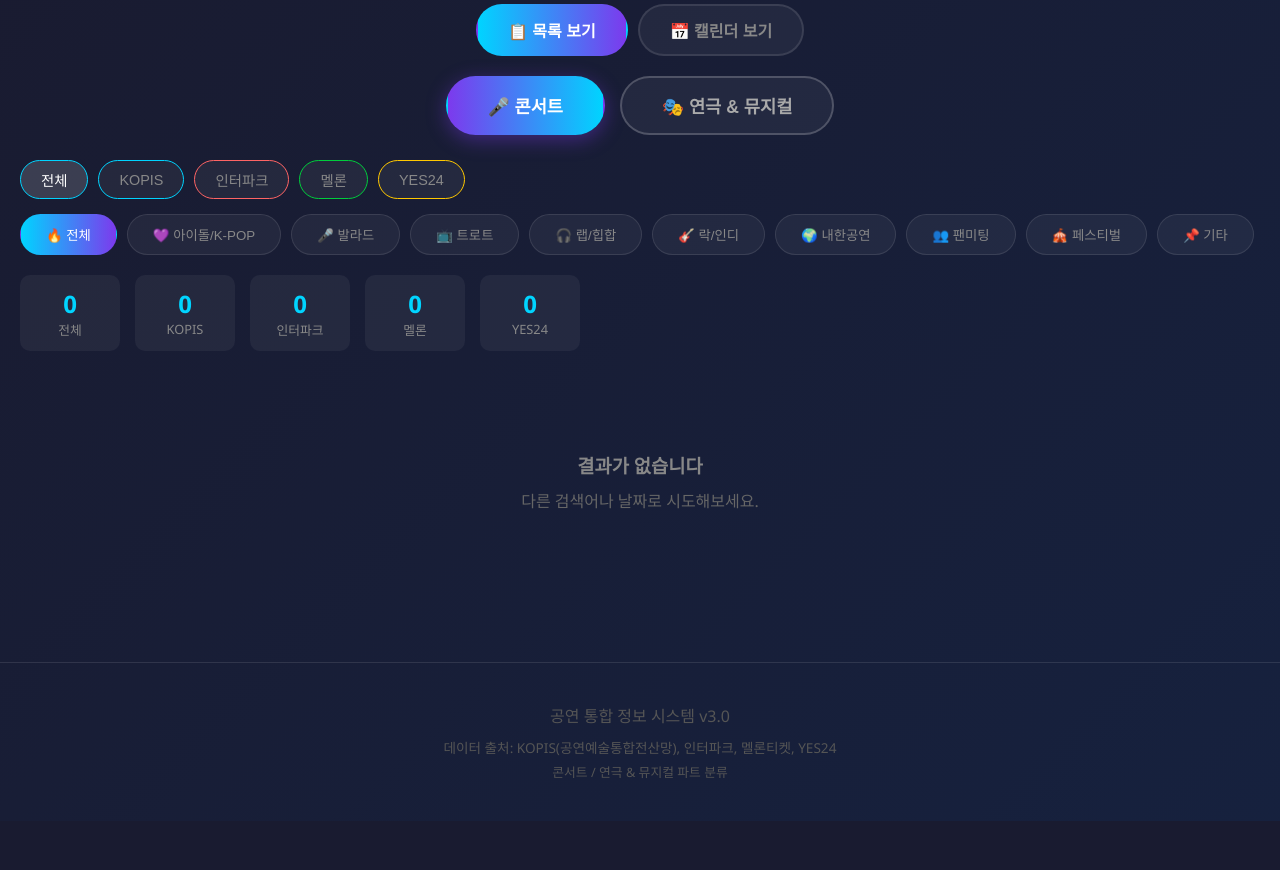
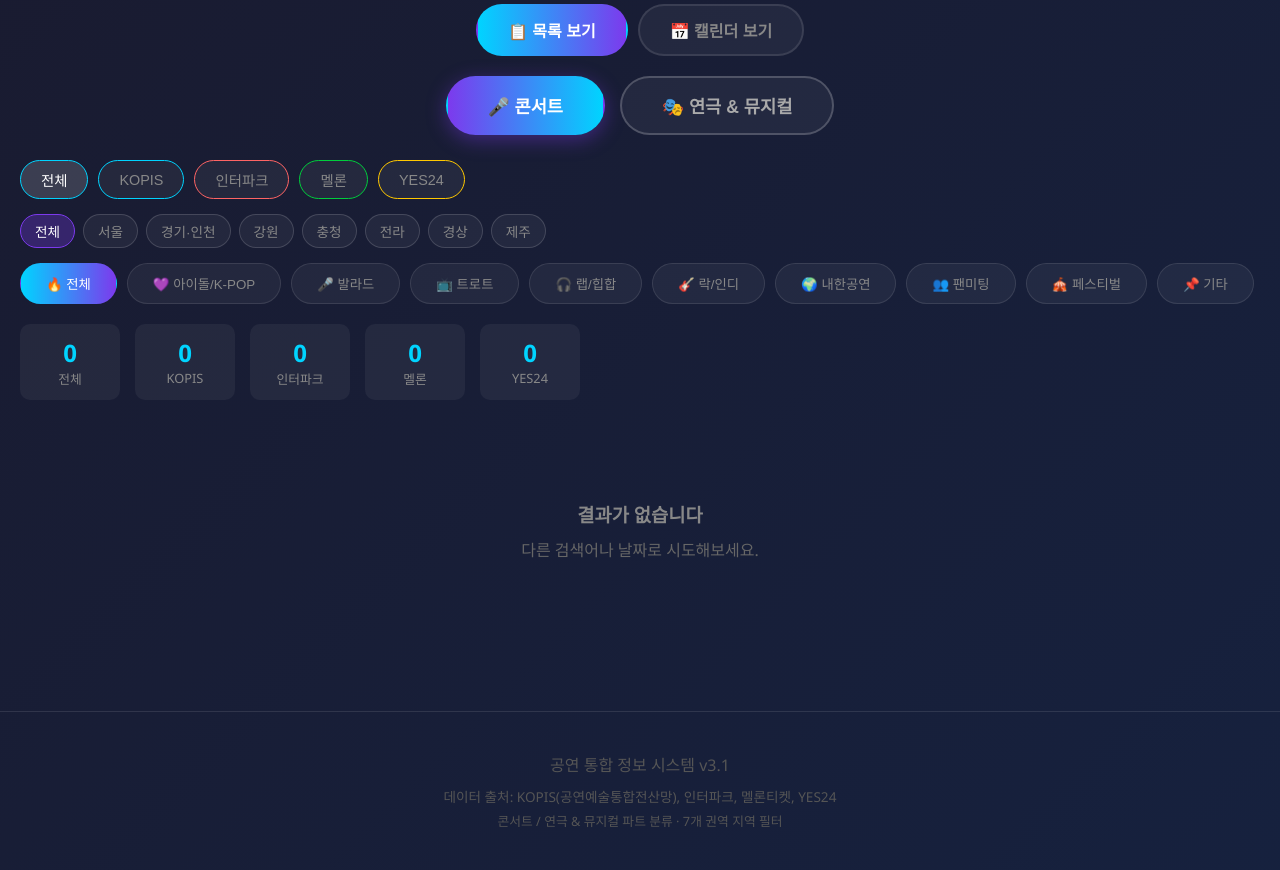
Before and after one commit to wiikang84/ticket, a Flask app: page / in a window 1280 px wide. Shown: the part 461-1331 px from the top of the page. Before the commit the page ends 1282 px from the top, so only its background shows below. Run offline with Flask 3, Linux system fonts and the light colour scheme; data that the repository does not hold is empty; some libraries are stand-ins or nearby versions.

Commit message:
v3.1: 7개 권역 지역 분류 필터 추가
- VENUE_REGION_KEYWORDS 매핑으로 공연장/지역 기반 7개 권역 분류
  (서울/경기·인천/강원/충청/전라/경상/제주)
- 모든 데이터 소스에 region 필드 추가 (KOPIS, 인터파크, 멜론, YES24)
- 지역 필터 탭 UI, 카드 지역 뱃지, 캘린더 지역 필터링

Co-Authored-By: Claude Opus 4.5 <noreply@anthropic.com>

```diff
--- a/app.py
+++ b/app.py
@@ -153,6 +153,50 @@ CONCERT_CATEGORIES = {
               "주현미", "진성", "류지광", "양지은", "김다현", "박서진", "임태경", "김호중",
               "진해성", "남진", "나태주", "김수찬", "신유", "최진희", "박상철"]
 }
+
+# 지역 분류 키워드 매핑 (7개 권역)
+VENUE_REGION_KEYWORDS = {
+    '서울': ['서울', '예술의전당', '올림픽공원', '올림픽홀', '잠실', '블루스퀘어',
+             '세종문화회관', '세종문화', '국립극장', '대학로', 'LG아트센터', '샤롯데',
+             '광림아트', '고척스카이돔', '고척', 'KSPO', 'YES24 LIVE', 'KBS아레나',
+             'KBS 아레나', '장충체육관', '충무아트', '두산아트', 'COEX', '코엑스',
+             '롯데콘서트홀', '디큐브', '강동아트', '마포아트', '드림씨어터',
+             '무신사 가라지', '서울숲', '링크아트', '국립중앙', '남산'],
+    '경기·인천': ['인천', '경기', '킨텍스', 'KINTEX', '고양아람', '고양시', '수원',
+                 '성남아트', '성남시', '부천', '안산', '일산', '용인', '파주',
+                 '의정부', '화성', '평택', '안양', '광명', '이천', '시흥',
+                 '군포', '하남', '구리', '남양주', '양주', '포천', '동두천'],
+    '강원': ['강원', '춘천', '원주', '강릉', '속초', '동해', '삼척', '태백',
+            '정선', '평창', '횡성', '영월', '화천', '인제', '양양', '홍천'],
+    '충청': ['충청', '대전', '세종', '청주', '천안', '아산', '충북', '충남',
+            '서산', '당진', '공주', '보령', '논산', '제천', '충주', '옥천'],
+    '전라': ['전라', '광주', '전주', '여수', '순천', '목포', '전북', '전남',
+            '익산', '군산', '정읍', '남원', '나주', '무안', '광양'],
+    '경상': ['경상', '부산', '대구', '울산', '창원', '포항', '경주', '김해', '경북', '경남',
+            'BEXCO', '벡스코', '해운대', '김천', '안동', '구미', '영주',
+            '진주', '통영', '거제', '양산', '엑스코', 'EXCO', '대구콘서트'],
+    '제주': ['제주', '서귀포', '한라'],
+}
+
+def classify_region(venue_name='', area=''):
+    """공연장/지역으로 지역 분류 (7개 권역)"""
+    # 1. KOPIS area 필드 우선 사용
+    if area:
+        for region, keywords in VENUE_REGION_KEYWORDS.items():
+            for kw in keywords:
+                if kw in area:
+                    return region
+
+    # 2. 공연장 이름으로 분류
+    if venue_name:
+        venue_upper = venue_name.upper()
+        for region, keywords in VENUE_REGION_KEYWORDS.items():
+            for kw in keywords:
+                if kw.upper() in venue_upper:
+                    return region
+
+    return '서울'  # 기본값 (55% 서울)
+
 
 # 캐시 저장소 (하루 2회 업데이트용)
 cache = {
@@ -403,6 +447,7 @@ def get_interpark_tickets():
                             'link': link,
                             'category': categorize_concert(goods_name),  # 세부 장르
                             'part': classify_part(goods_name),  # 파트: concert / theater
+                            'region': classify_region(place_name),  # 지역 분류
                             'ticket_open': ticket_open_fmt,
                             'dday': ticket_dday,
                             'hash': get_cache_key(goods_name)
@@ -557,6 +602,7 @@ def get_all_data():
         end_date = request.args.get('end_date', (datetime.now() + timedelta(days=60)).strftime('%Y%m%d'))
         genre = request.args.get('genre', '')
         part_filter = request.args.get('part', '')  # 파트 필터: concert / theater / (빈값=전체)
+        region_filter = request.args.get('region', '')  # 지역 필터: 서울 / 경기·인천 / ... / (빈값=전체)
 
         # 통합 공연 목록 (hash -> 공연 정보)
         merged_performances = {}
@@ -586,6 +632,8 @@ def get_all_data():
                     for db in root.findall('.//db'):
                         name = db.find('prfnm').text if db.find('prfnm') is not None else ''
                         genre_name = db.find('genrenm').text if db.find('genrenm') is not None else ''
+                        venue_name = db.find('fcltynm').text if db.find('fcltynm') is not None else ''
+                        area = db.find('area').text if db.find('area') is not None else ''
 
                         perf_hash = get_cache_key(normalize_name(name))
 
@@ -599,11 +647,12 @@ def get_all_data():
                             'name': name,
                             'start_date': db.find('prfpdfrom').text if db.find('prfpdfrom') is not None else '',
                             'end_date': db.find('prfpdto').text if db.find('prfpdto') is not None else '',
-                            'venue': db.find('fcltynm').text if db.find('fcltynm') is not None else '',
+                            'venue': venue_name,
                             'poster': db.find('poster').text if db.find('poster') is not None else '',
                             'genre': genre_name,
                             'category': sub_category,  # 세부 장르
                             'part': perf_part,  # 파트: concert / theater
+                            'region': classify_region(venue_name, area),  # 지역 분류
                             'state': db.find('prfstate').text if db.find('prfstate') is not None else '',
                             'hash': perf_hash,
                             'available_sites': [{
@@ -641,6 +690,8 @@ def get_all_data():
                         item['hash'] = perf_hash
                         if 'part' not in item:
                             item['part'] = classify_part(item.get('name', ''))
+                        if 'region' not in item:
+                            item['region'] = classify_region(item.get('venue', ''))
                         merged_performances[perf_hash] = item
         except:
             pass
@@ -667,6 +718,8 @@ def get_all_data():
                         item['hash'] = perf_hash
                         if 'part' not in item:
                             item['part'] = classify_part(item.get('name', ''))
+                        if 'region' not in item:
+                            item['region'] = classify_region(item.get('venue', ''))
                         merged_performances[perf_hash] = item
         except:
             pass
@@ -693,6 +746,8 @@ def get_all_data():
                         item['hash'] = perf_hash
                         if 'part' not in item:
                             item['part'] = classify_part(item.get('name', ''))
+                        if 'region' not in item:
+                            item['region'] = classify_region(item.get('venue', ''))
                         merged_performances[perf_hash] = item
         except:
             pass
@@ -703,6 +758,10 @@ def get_all_data():
         # 파트 필터 적용
         if part_filter:
             performances_list = [p for p in performances_list if p.get('part') == part_filter]
+
+        # 지역 필터 적용
+        if region_filter:
+            performances_list = [p for p in performances_list if p.get('region') == region_filter]
 
         # 끝난 공연 제외 (종료일이 오늘 이전인 공연)
         today_str = datetime.now().strftime('%Y.%m.%d')
--- a/templates/index.html
+++ b/templates/index.html
@@ -203,6 +203,45 @@
             border-color: #00d4ff;
         }
 
+        /* 지역 필터 탭 */
+        .region-tabs {
+            display: flex;
+            gap: 8px;
+            margin-bottom: 15px;
+            flex-wrap: wrap;
+        }
+
+        .region-tab {
+            padding: 6px 14px;
+            background: rgba(255,255,255,0.05);
+            border: 1px solid rgba(255,255,255,0.15);
+            border-radius: 20px;
+            color: #888;
+            cursor: pointer;
+            font-size: 0.85rem;
+            transition: all 0.3s ease;
+        }
+
+        .region-tab:hover {
+            color: #fff;
+            border-color: #7c3aed;
+        }
+
+        .region-tab.active {
+            background: rgba(124, 58, 237, 0.3);
+            color: #fff;
+            border-color: #7c3aed;
+        }
+
+        .region-badge {
+            display: inline-block;
+            padding: 2px 8px;
+            border-radius: 10px;
+            font-size: 0.7rem;
+            font-weight: bold;
+            margin-top: 5px;
+        }
+
         .tabs {
             display: flex;
             gap: 10px;
@@ -458,6 +497,15 @@
             .source-tab {
                 padding: 6px 12px;
                 font-size: 0.8rem;
+            }
+
+            .region-tabs {
+                gap: 5px;
+            }
+
+            .region-tab {
+                padding: 5px 10px;
+                font-size: 0.75rem;
             }
 
             .search-box {
@@ -1059,6 +1107,18 @@
                 <button class="source-tab" onclick="filterSource('인터파크', this)" style="border-color: #ff6464;">인터파크</button>
                 <button class="source-tab" onclick="filterSource('멜론티켓', this)" style="border-color: #00cd3c;">멜론</button>
                 <button class="source-tab" onclick="filterSource('YES24', this)" style="border-color: #ffc800;">YES24</button>
+            </div>
+
+            <!-- 지역 필터 탭 -->
+            <div class="region-tabs" id="regionTabs">
+                <button class="region-tab active" onclick="filterRegion('all', this)">전체</button>
+                <button class="region-tab" onclick="filterRegion('서울', this)">서울</button>
+                <button class="region-tab" onclick="filterRegion('경기·인천', this)">경기·인천</button>
+                <button class="region-tab" onclick="filterRegion('강원', this)">강원</button>
+                <button class="region-tab" onclick="filterRegion('충청', this)">충청</button>
+                <button class="region-tab" onclick="filterRegion('전라', this)">전라</button>
+                <button class="region-tab" onclick="filterRegion('경상', this)">경상</button>
+                <button class="region-tab" onclick="filterRegion('제주', this)">제주</button>
             </div>
 
             <!-- 콘서트 세부 장르 탭 (콘서트 파트에서만 표시) -->
@@ -1172,9 +1232,9 @@
     </div>
 
     <footer>
-        <p>공연 통합 정보 시스템 v3.0</p>
+        <p>공연 통합 정보 시스템 v3.1</p>
         <p style="margin-top: 10px; font-size: 0.85rem;">데이터 출처: KOPIS(공연예술통합전산망), 인터파크, 멜론티켓, YES24</p>
-        <p style="margin-top: 5px; font-size: 0.8rem; color: #555;">콘서트 / 연극 & 뮤지컬 파트 분류</p>
+        <p style="margin-top: 5px; font-size: 0.8rem; color: #555;">콘서트 / 연극 & 뮤지컬 파트 분류 · 7개 권역 지역 필터</p>
     </footer>
 
     <script>
@@ -1190,6 +1250,7 @@
         let currentFilter = 'all';  // 장르 필터
         let currentPart = 'concert';  // 파트 필터: concert / theater
         let currentSource = 'all';  // 소스 필터: all / KOPIS / 인터파크 / 멜론티켓 / YES24
+        let currentRegion = 'all';  // 지역 필터: all / 서울 / 경기·인천 / 강원 / 충청 / 전라 / 경상 / 제주
         let currentView = 'list';  // 현재 뷰: list, calendar
         let currentCalendarType = 'ticket';  // 캘린더 타입: ticket, concert
         let calendar = null;  // FullCalendar 인스턴스
@@ -1205,6 +1266,9 @@
             document.querySelector('.source-tab').classList.add('active');
             document.querySelectorAll('.tab-btn').forEach(b => b.classList.remove('active'));
             document.querySelector('.tab-btn').classList.add('active');
+            currentRegion = 'all';
+            document.querySelectorAll('.region-tab').forEach(b => b.classList.remove('active'));
+            document.querySelector('.region-tab').classList.add('active');
             document.getElementById('keyword').value = '';
             document.getElementById('genreTabs').style.display = 'flex';
             loadAllData();
@@ -1242,6 +1306,17 @@
             document.querySelectorAll('.source-tab').forEach(b => b.classList.remove('active'));
             if (btn) btn.classList.add('active');
             renderResults();
+        }
+
+        // 지역 필터
+        function filterRegion(region, btn) {
+            currentRegion = region;
+            document.querySelectorAll('.region-tab').forEach(b => b.classList.remove('active'));
+            if (btn) btn.classList.add('active');
+            renderResults();
+            if (currentView === 'calendar' && calendar) {
+                updateCalendarEvents();
+            }
         }
 
         // 뷰 전환 (목록 / 캘린더)
@@ -1310,10 +1385,12 @@
             // 기존 이벤트 삭제
             calendar.removeAllEvents();
 
-            // 파트 필터 적용
+            // 파트 + 지역 필터 적용
             let filteredData = allData.filter(item => {
                 const itemPart = item.part || 'concert';
-                return itemPart === currentPart;
+                if (itemPart !== currentPart) return false;
+                if (currentRegion !== 'all' && item.region !== currentRegion) return false;
+                return true;
             });
 
             // 새 이벤트 추가
@@ -1439,6 +1516,20 @@
             return `<span class="dday-badge ${className}">${text}</span>`;
         }
 
+        // 지역 색상 반환
+        function getRegionColor(region) {
+            const colors = {
+                '서울': '#2563EB',
+                '경기·인천': '#059669',
+                '강원': '#0891B2',
+                '충청': '#7C3AED',
+                '전라': '#EA580C',
+                '경상': '#DC2626',
+                '제주': '#DB2777'
+            };
+            return colors[region] || '#888';
+        }
+
         // 판매처 뱃지 생성
         function getSiteBadges(availableSites) {
             if (!availableSites || availableSites.length === 0) return '';
@@ -1479,7 +1570,12 @@
                 });
             }
 
-            // 3. 검색어 필터링
+            // 3. 지역 필터링
+            if (currentRegion !== 'all') {
+                filteredData = filteredData.filter(item => item.region === currentRegion);
+            }
+
+            // 4. 검색어 필터링
             if (keyword) {
                 filteredData = filteredData.filter(item => {
                     const name = (item.name || '').toLowerCase();
@@ -1488,7 +1584,7 @@
                 });
             }
 
-            // 4. 장르 필터링 (콘서트 파트에서만)
+            // 5. 장르 필터링 (콘서트 파트에서만)
             if (currentPart === 'concert' && currentFilter !== 'all') {
                 filteredData = filteredData.filter(item => item.category === currentFilter);
             }
@@ -1529,6 +1625,7 @@
                                 ${item.date ? `<div class="card-info"><span>날짜</span> ${item.date}</div>` : ''}
                                 ${item.ticket_open ? `<div class="card-info"><span>티켓오픈</span> ${item.ticket_open}</div>` : ''}
                                 <div class="site-badges">${siteBadges}</div>
+                                ${item.region ? `<span class="region-badge" style="background: ${getRegionColor(item.region)}30; color: ${getRegionColor(item.region)}">${item.region}</span>` : ''}
                             </div>
                         </div>
                     `;
```
Also changed, not shown: CLAUDE.md (+13 -2 lines).
